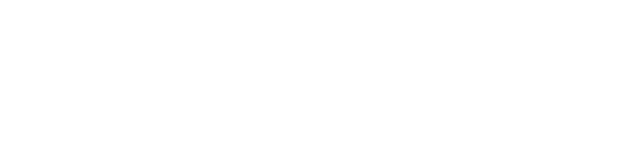
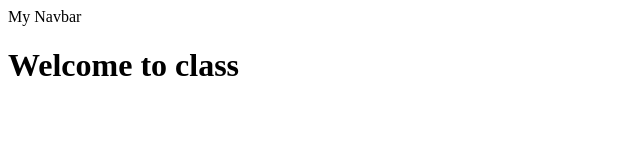
Before and after one commit to TravisH-bot/test-repo, a plain HTML site: page index.html in a window 1280 px wide. Shown: the whole page, without its empty margins (0-640 px from the left). Drawn offline with Linux system fonts and the light colour scheme.

Commit message:
added h1 and header

```diff
--- a/index.html
+++ b/index.html
@@ -7,6 +7,7 @@
     <title>Document</title>
 </head>
 <body>
-
+    <header>My Navbar</header>
+    <h1>Welcome to class</h1>
 </body>
 </html>
```
